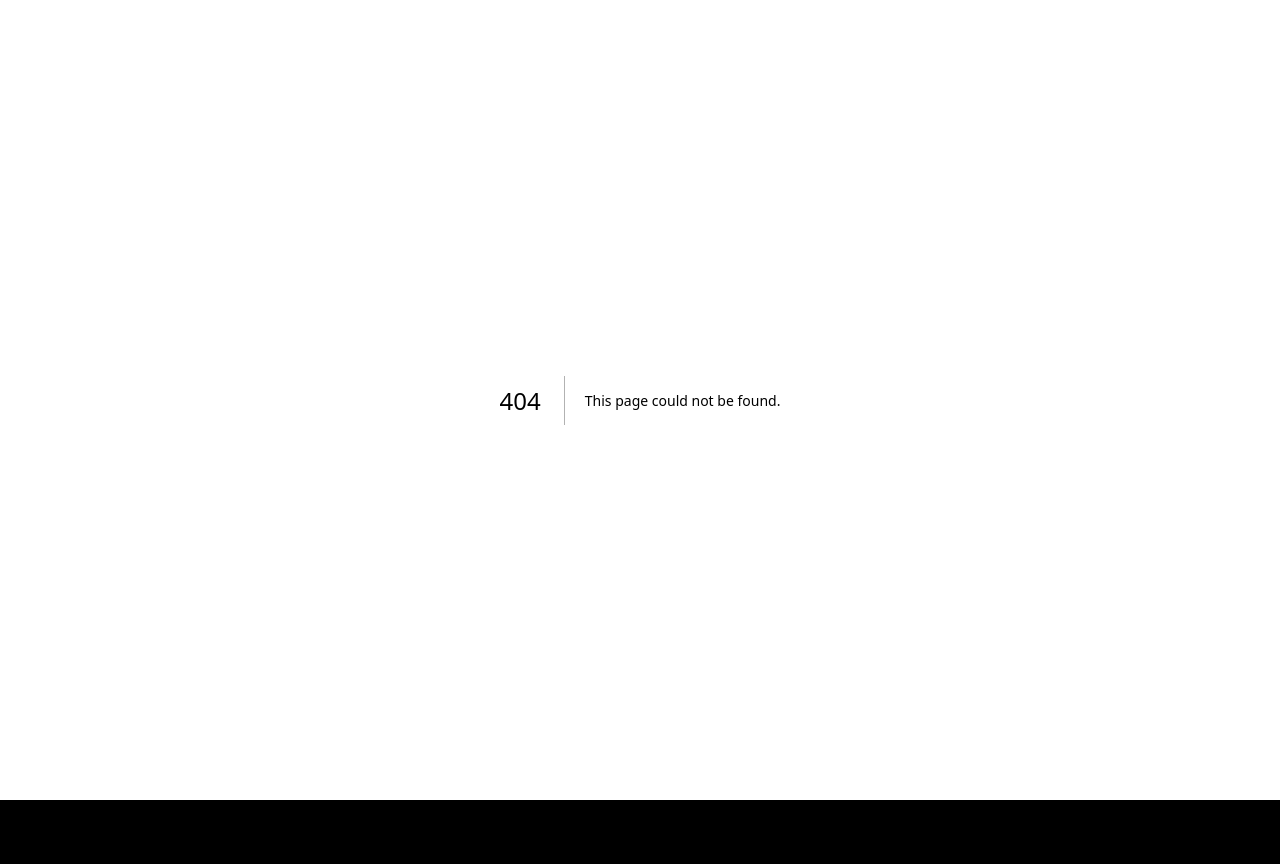
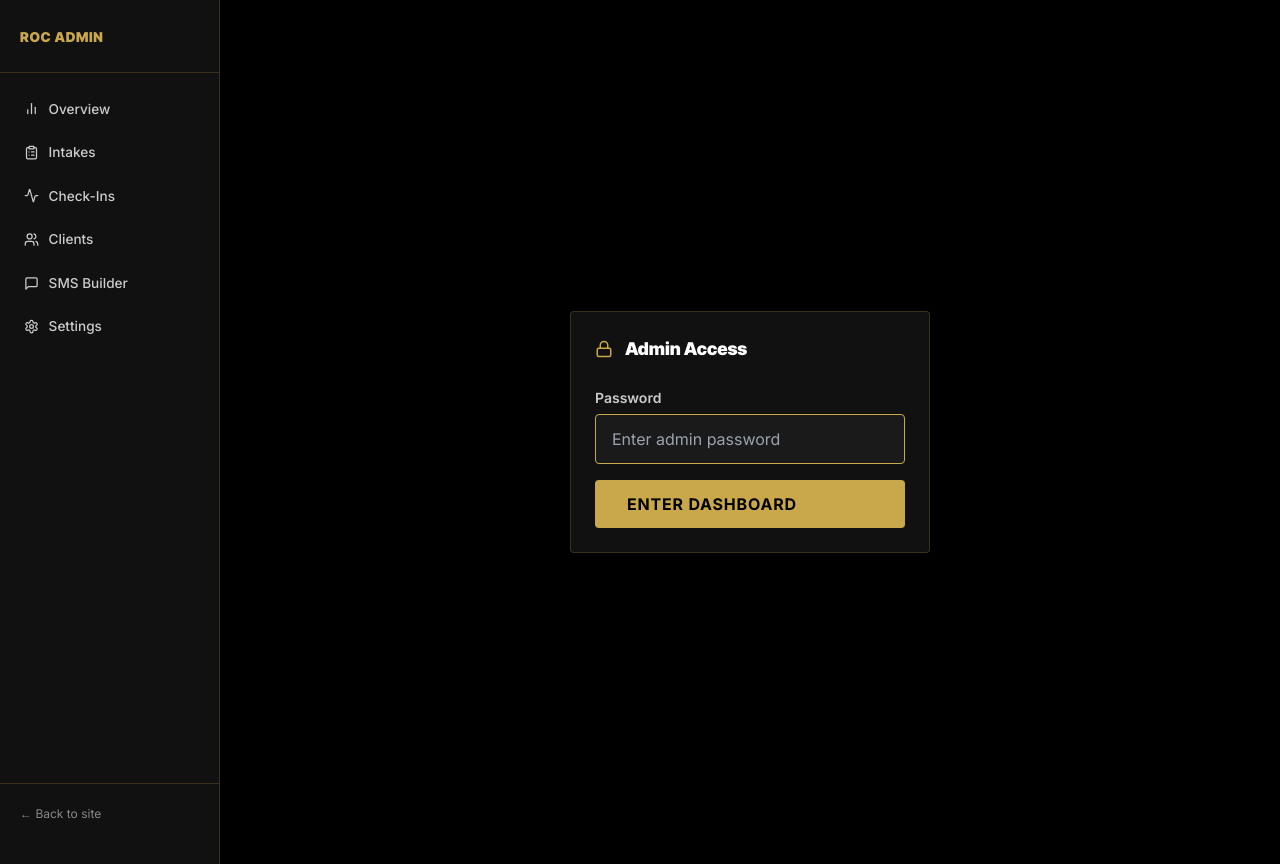
Before and after one commit to asaasinai/richard-ortiz-coaching, a Next.js app: page /admin/login in a window 1280 px wide. Before the commit this address had no page. Before the commit the page ends 800 px from the top, so only its background shows below. Built offline with nearby package versions, Linux system fonts and the light colour scheme.

Commit message:
feat: src/app/admin/login/page.tsx

```diff
--- /dev/null
+++ b/src/app/admin/login/page.tsx
@@ -0,0 +1,51 @@
+"use client"
+import { useState } from "react"
+import { useRouter } from "next/navigation"
+import { Lock } from "lucide-react"
+
+export default function AdminLoginPage() {
+  const [pass, setPass] = useState("")
+  const [error, setError] = useState(false)
+  const router = useRouter()
+
+  const submit = async (e: React.FormEvent) => {
+    e.preventDefault()
+    const res = await fetch("/api/admin/auth", {
+      method: "POST",
+      headers: { "Content-Type": "application/json" },
+      body: JSON.stringify({ password: pass })
+    })
+    if (res.ok) {
+      router.push("/admin")
+      router.refresh()
+    } else {
+      setError(true)
+      setPass("")
+    }
+  }
+
+  return (
+    <div style={{ minHeight:"100vh",background:"var(--bg)",display:"flex",alignItems:"center",justifyContent:"center",padding:"2rem" }}>
+      <div className="card" style={{ maxWidth:360,width:"100%" }}>
+        <div style={{ display:"flex",alignItems:"center",gap:"0.75rem",marginBottom:"1.5rem" }}>
+          <Lock size={18} style={{ color:"var(--gold)" }} />
+          <span style={{ fontFamily:"Inter Tight,sans-serif",fontWeight:900,fontSize:"1.1rem" }}>Admin Access</span>
+        </div>
+        <form onSubmit={submit} style={{ display:"flex",flexDirection:"column",gap:"1rem" }}>
+          <div>
+            <label>Password</label>
+            <input
+              type="password"
+              value={pass}
+              onChange={e => { setPass(e.target.value); setError(false) }}
+              autoFocus
+              placeholder="Enter admin password"
+            />
+          </div>
+          {error && <p style={{ color:"#f87171",fontSize:"0.85rem" }}>Incorrect password.</p>}
+          <button type="submit" className="btn-gold">Enter Dashboard</button>
+        </form>
+      </div>
+    </div>
+  )
+}
```
